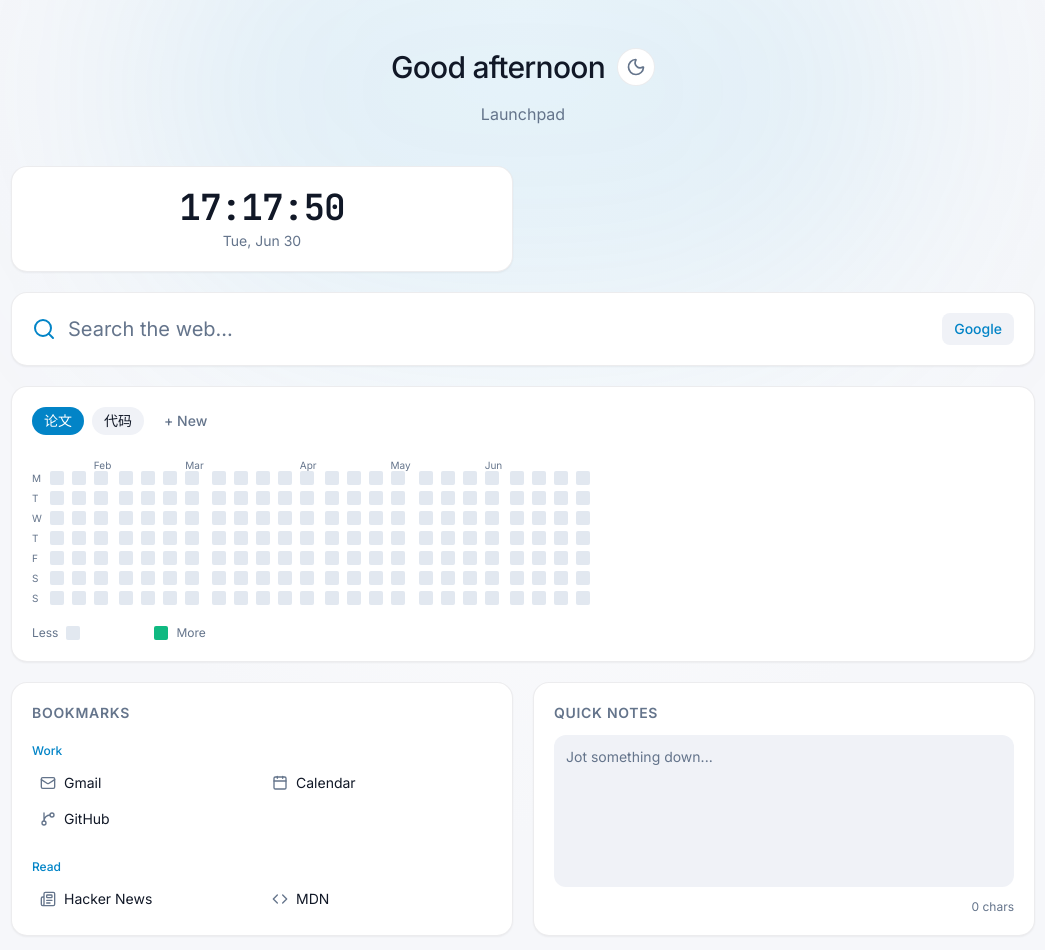
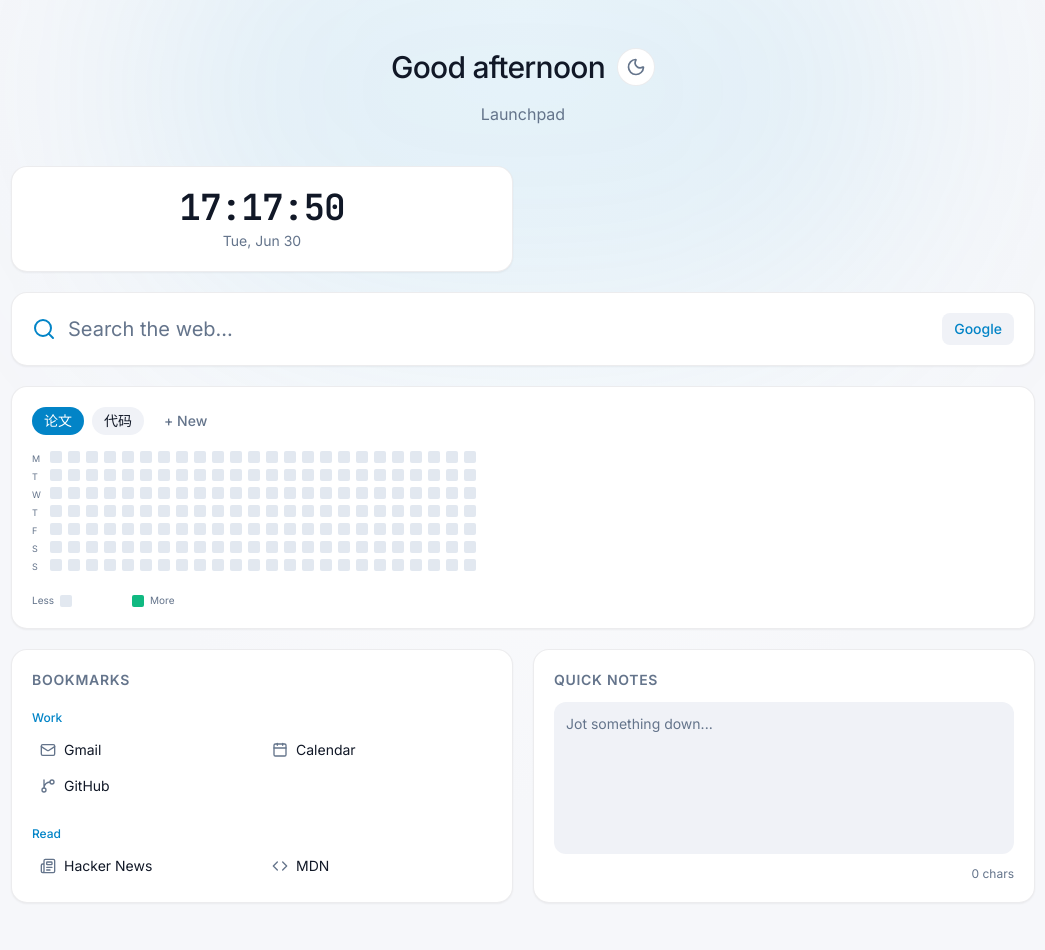
Before and after one commit to Yang-Yiming/tabstart, a React (Vite) app: page / in a window 1280 px wide. Shown: the top 950 px of the page, without its empty margins (117-1162 px from the left). Built offline with nearby package versions, Linux system fonts and the light colour scheme.

Commit message:
Simplify heatmap design: smaller cells, no month labels, compact legend

```diff
--- a/src/widgets/HeatmapWidget.tsx
+++ b/src/widgets/HeatmapWidget.tsx
@@ -144,30 +144,16 @@ export function HeatmapWidget() {
         )}
       </div>
 
-      <div className="flex gap-2 overflow-x-auto pb-1">
-        <div className="flex flex-col gap-1.5">
-          <div className="h-3.5" />
+      <div className="flex gap-1.5 overflow-x-auto pb-1">
+        <div className="flex flex-col gap-1.5 pt-0.5">
           {dayLabels.map((label) => (
-            <div key={label} className="h-3.5 text-[10px] leading-[14px] text-text-muted">
+            <div key={label} className="h-3 w-3 text-[9px] leading-3 text-text-muted">
               {label[0]}
             </div>
           ))}
         </div>
         {weeks.map((days, weekIdx) => (
           <div key={weekIdx} className="flex flex-col gap-1.5">
-            {(() => {
-              const firstDayOfWeek = days[0]
-              const showMonth = firstDayOfWeek.getDate() <= 7
-              return (
-                <div className="h-3.5">
-                  {showMonth && (
-                    <span className="whitespace-nowrap text-[10px] text-text-muted">
-                      {firstDayOfWeek.toLocaleDateString('en-US', { month: 'short' })}
-                    </span>
-                  )}
-                </div>
-              )
-            })()}
             {days.map((day) => {
               const value = getValue(day)
               const key = formatKey(day)
@@ -179,7 +165,7 @@ export function HeatmapWidget() {
                   aria-label={key}
                   onClick={() => setSelected(day)}
                   className={[
-                    'h-3.5 w-3.5 rounded-sm transition',
+                    'h-3 w-3 rounded-[2px] transition',
                     intensityClass(value),
                     isSelected
                       ? 'ring-2 ring-accent dark:ring-accent-dark'
@@ -192,10 +178,10 @@ export function HeatmapWidget() {
         ))}
       </div>
 
-      <div className="flex items-center gap-2 text-xs text-text-muted">
+      <div className="flex items-center gap-1.5 text-[10px] text-text-muted">
         <span>Less</span>
         {[0, 1, 2, 3, 4].map((v) => (
-          <div key={v} className={['h-3.5 w-3.5 rounded-sm', intensityClass(v)].join(' ')} />
+          <div key={v} className={['h-3 w-3 rounded-[2px]', intensityClass(v)].join(' ')} />
         ))}
         <span>More</span>
       </div>
@@ -207,13 +193,13 @@ function intensityClass(value: number) {
   const base = 'bg-emerald-500'
   switch (value) {
     case 0:
-      return 'bg-slate-200 dark:bg-panel-highlight-dark'
+      return 'bg-slate-200 dark:bg-slate-700'
     case 1:
-      return `${base}/30`
+      return `${base}/40`
     case 2:
-      return `${base}/50`
+      return `${base}/60`
     case 3:
-      return `${base}/75`
+      return `${base}/80`
     case 4:
     default:
       return base
```
